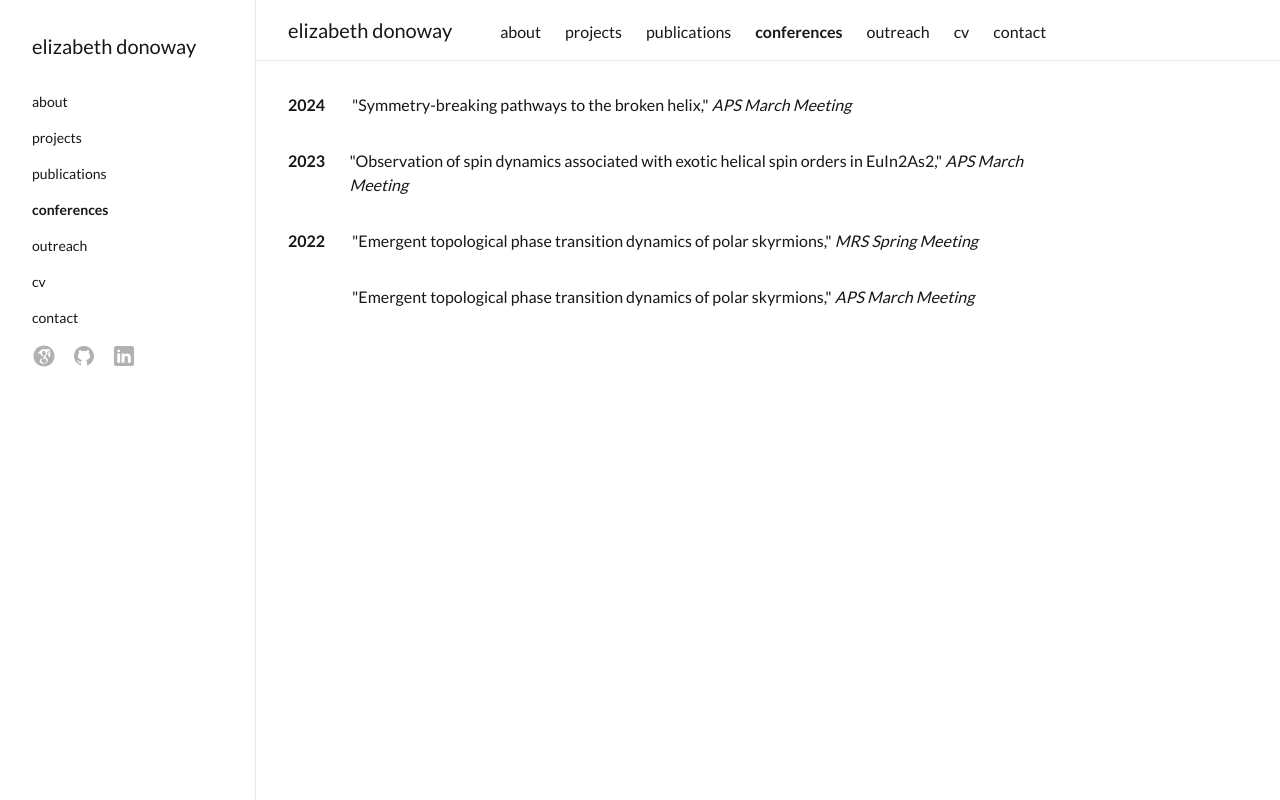
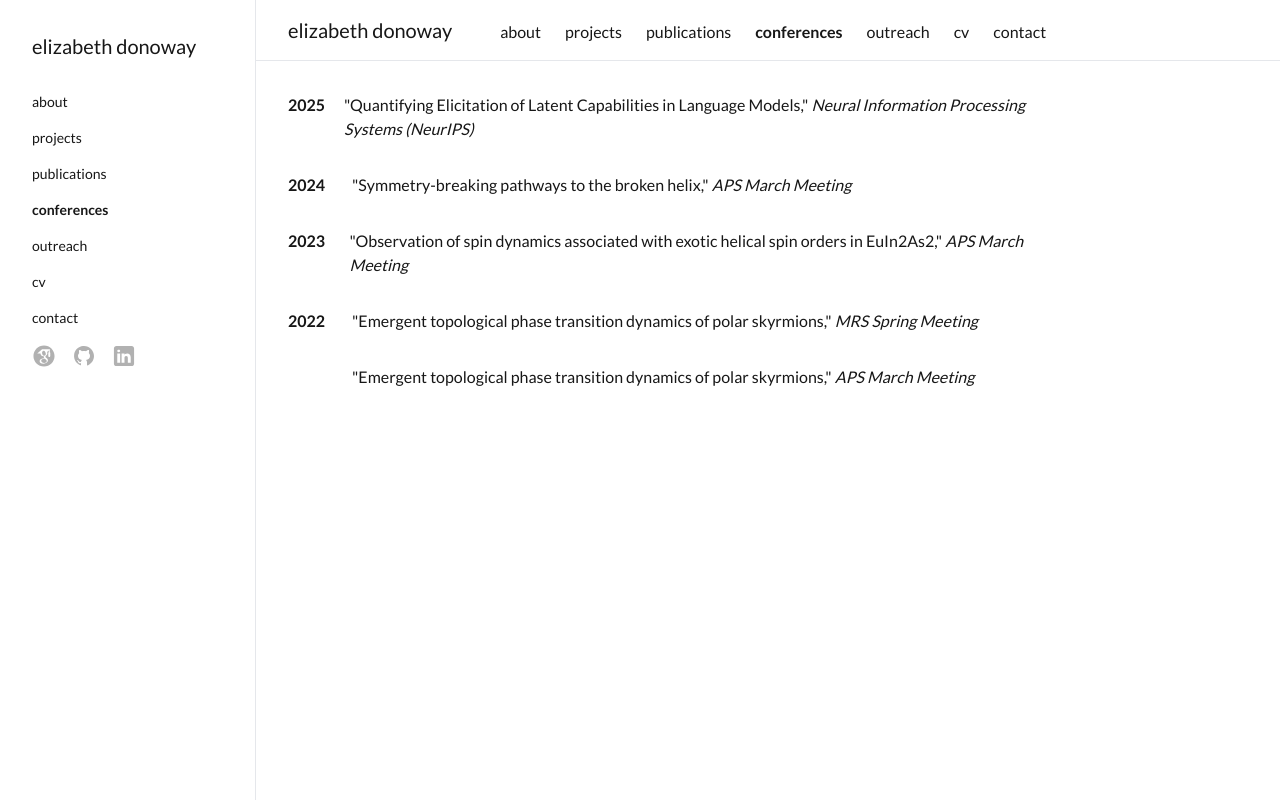
Before and after one commit to edonoway/personal-website, a Next.js app: page /conferences in a window 1280 px wide. Built offline with nearby package versions, Linux system fonts and the light colour scheme.

Commit message:
NeurIPS conference page

```diff
--- a/app/conferences/page.tsx
+++ b/app/conferences/page.tsx
@@ -1,5 +1,11 @@
 export default function Conferences() {
   const conferences = [
+    {
+      year: "2025",
+      title: "Quantifying Elicitation of Latent Capabilities in Language Models",
+      conference: "Neural Information Processing Systems (NeurIPS)",
+      url: "https://neurips.cc/virtual/2025/loc/san-diego/poster/119197"
+    },
     {
       year: "2024",
       title: "Symmetry-breaking pathways to the broken helix",
```
